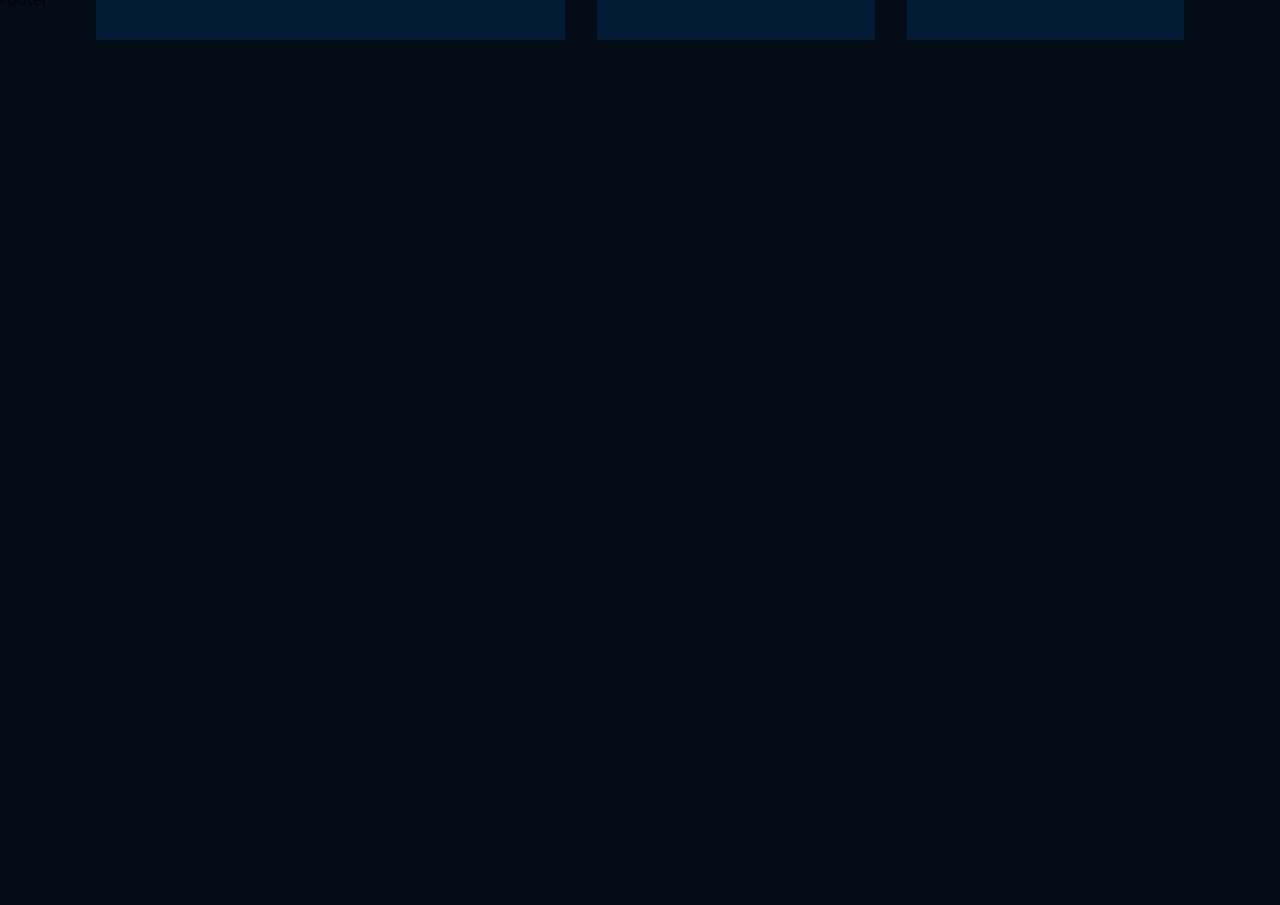
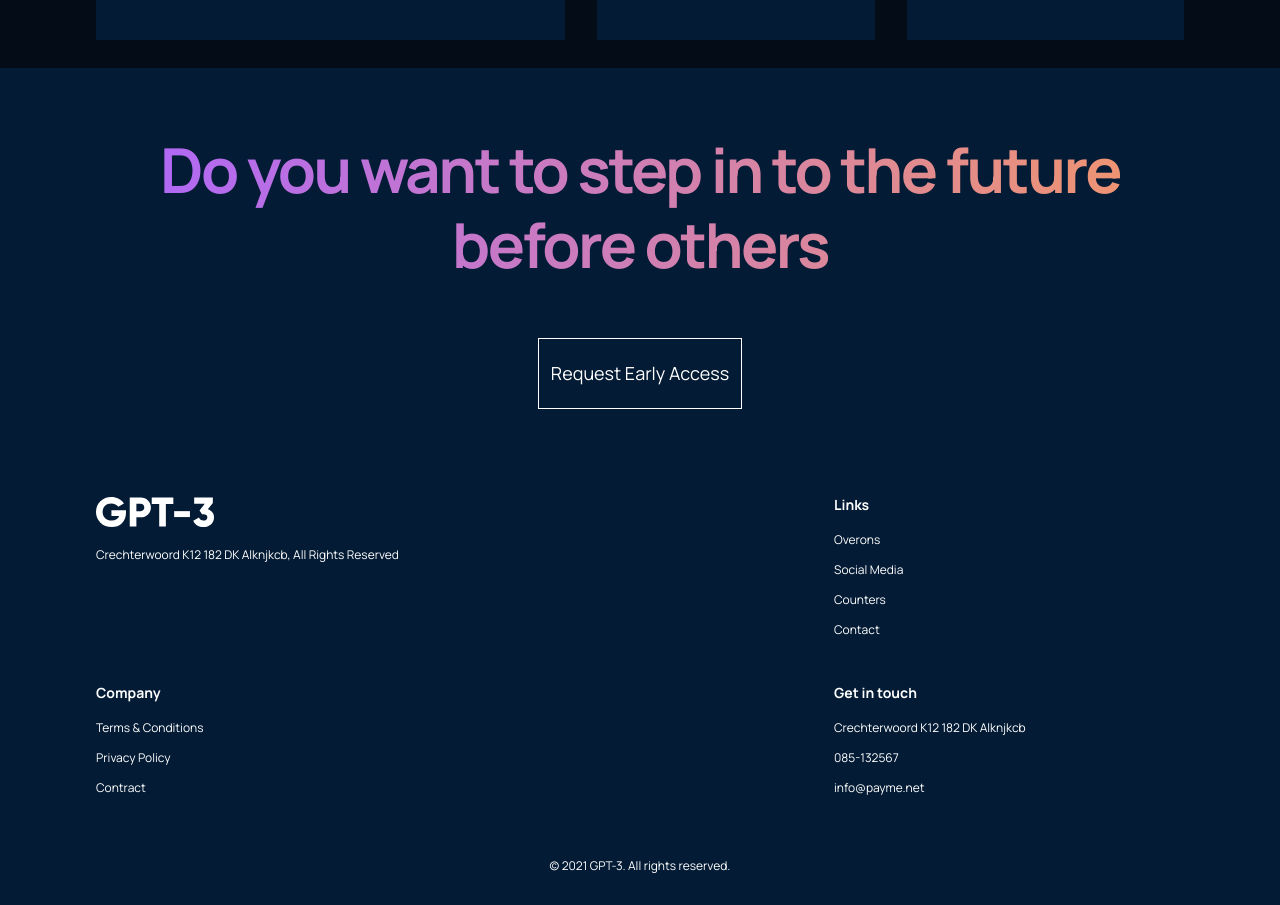
Before and after one commit to JaheimBrown/GPT-3, a React (Create React App) app: page / in a window 1280 px wide. Shown: the part 4460-5365 px from the top of the page. Before the commit the page ends 4500 px from the top, so only its background shows below. Built offline with nearby package versions, Linux system fonts and the light colour scheme.

Commit message:
Added and styled Footer Section

```diff
--- a/src/containers/footer/Footer.jsx
+++ b/src/containers/footer/Footer.jsx
@@ -1,7 +1,48 @@
 import React from "react";
 
+import { Wrapper } from "./styles";
+import logo from "../../assets/logo.svg";
+
 const Footer = () => {
-  return <div>Footer</div>;
+  return (
+    <Wrapper className="section__padding">
+      <div className="gpt3__footer-heading">
+        <h2 className="footer-text gradient__text">
+          Do you want to step in to the future before others
+        </h2>
+        <p>Request Early Access</p>
+      </div>
+
+      <div className="gpt3__footer-container">
+        <div className="gpt3__footer-logo">
+          <img src={logo} alt="logo" />
+          <p>Crechterwoord K12 182 DK Alknjkcb, All Rights Reserved</p>
+        </div>
+        <div className="gpt3__footer-links">
+          <h4>Links</h4>
+          <p>Overons</p>
+          <p>Social Media</p>
+          <p>Counters</p>
+          <p>Contact</p>
+        </div>
+        <div className="gpt3__footer-links">
+          <h4>Company</h4>
+          <p>Terms & Conditions</p>
+          <p>Privacy Policy</p>
+          <p>Contract</p>
+        </div>
+        <div className="gpt3__footer-links">
+          <h4>Get in touch</h4>
+          <p>Crechterwoord K12 182 DK Alknjkcb</p>
+          <p>085-132567</p>
+          <p>info@payme.net</p>
+        </div>
+      </div>
+      <div className="gpt3__footer-rights">
+        <p>© 2021 GPT-3. All rights reserved.</p>
+      </div>
+    </Wrapper>
+  );
 };
 
 export default Footer;
--- a/src/containers/footer/styles.js
+++ b/src/containers/footer/styles.js
@@ -0,0 +1,127 @@
+import styled from "styled-components";
+
+export const Wrapper = styled.footer`
+  display: flex;
+  flex-direction: column;
+  justify-content: flex-start;
+  background-color: ${({ theme }) => theme.colorFooter};
+  margin-top: 5rem;
+  padding-bottom: 2rem !important;
+
+  .gpt3__footer-heading {
+    display: flex;
+    flex-direction: column;
+    justify-content: flex-start;
+    align-items: center;
+    width: 100%;
+    text-align: center;
+
+    h2 {
+      font-size: 62px;
+      font-weight: 800;
+      line-height: 75px;
+      text-align: center;
+      letter-spacing: -0.04em;
+      margin-bottom: 3.5rem;
+    }
+
+    p {
+      border: 1px solid #ffffff;
+      box-sizing: border-box;
+      font-size: 18px;
+      font-family: ${({ theme }) => theme.fontFamily};
+      line-height: 21px;
+      color: #ffffff;
+      padding: 24px 12px;
+      margin-bottom: 3.5rem;
+      cursor: pointer;
+    }
+
+    @media screen and (max-width: 950px) {
+      h2 {
+        font-size: 48px;
+        line-height: 64px;
+      }
+
+      P {
+        font-size: 16px;
+        line-height: 20px;
+        padding: 1rem 1.25rem;
+      }
+    }
+
+    @media screen and (max-width: 600px) {
+      h2 {
+        font-size: 32px;
+        line-height: 48px;
+      }
+
+      P {
+        font-size: 14px;
+        line-height: 20px;
+        padding: 1rem 1.25rem;
+      }
+    }
+  }
+
+  .gpt3__footer-container {
+    display: flex;
+    flex-direction: row;
+    justify-content: space-between;
+    align-items: flex-start;
+    flex-wrap: wrap;
+    gap: 2rem;
+    width: 100%;
+    margin-top: 2rem;
+
+    .gpt3__footer-logo {
+      margin-right: 5rem;
+      img {
+        width: 118px;
+        height: 30px;
+      }
+
+      p {
+        font-size: 12px;
+        line-height: 14px;
+        color: #ffffff;
+        margin-top: 1rem;
+      }
+    }
+
+    .gpt3__footer-links {
+      max-width: 100%;
+      min-width: 350px;
+      h4 {
+        font-size: 14px;
+        line-height: 16px;
+        margin-bottom: 1.25rem;
+        color: #ffffff;
+      }
+
+      p {
+        font-size: 12px;
+        line-height: 14px;
+        color: #ffffff;
+        margin-bottom: 1rem;
+      }
+    }
+
+    @media screen and (max-width: 950px) {
+      .gpt3__footer-logo {
+        margin-bottom: 2rem;
+      }
+      .gpt3__footer-links {
+        margin-bottom: 2rem;
+      }
+    }
+  }
+
+  .gpt3__footer-rights {
+    text-align: center;
+    margin-top: 3rem;
+    font-size: 12px;
+    line-height: 14px;
+    color: #ffffff;
+  }
+`;
```
